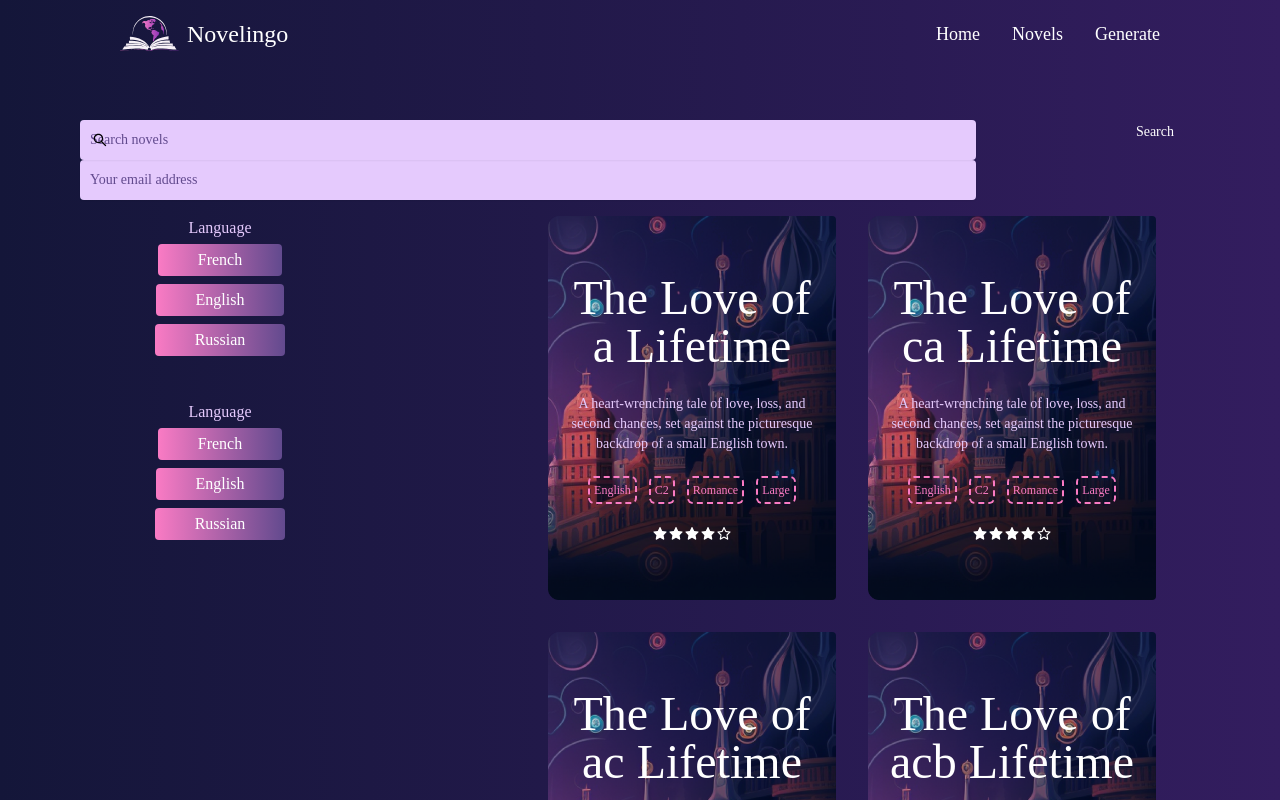
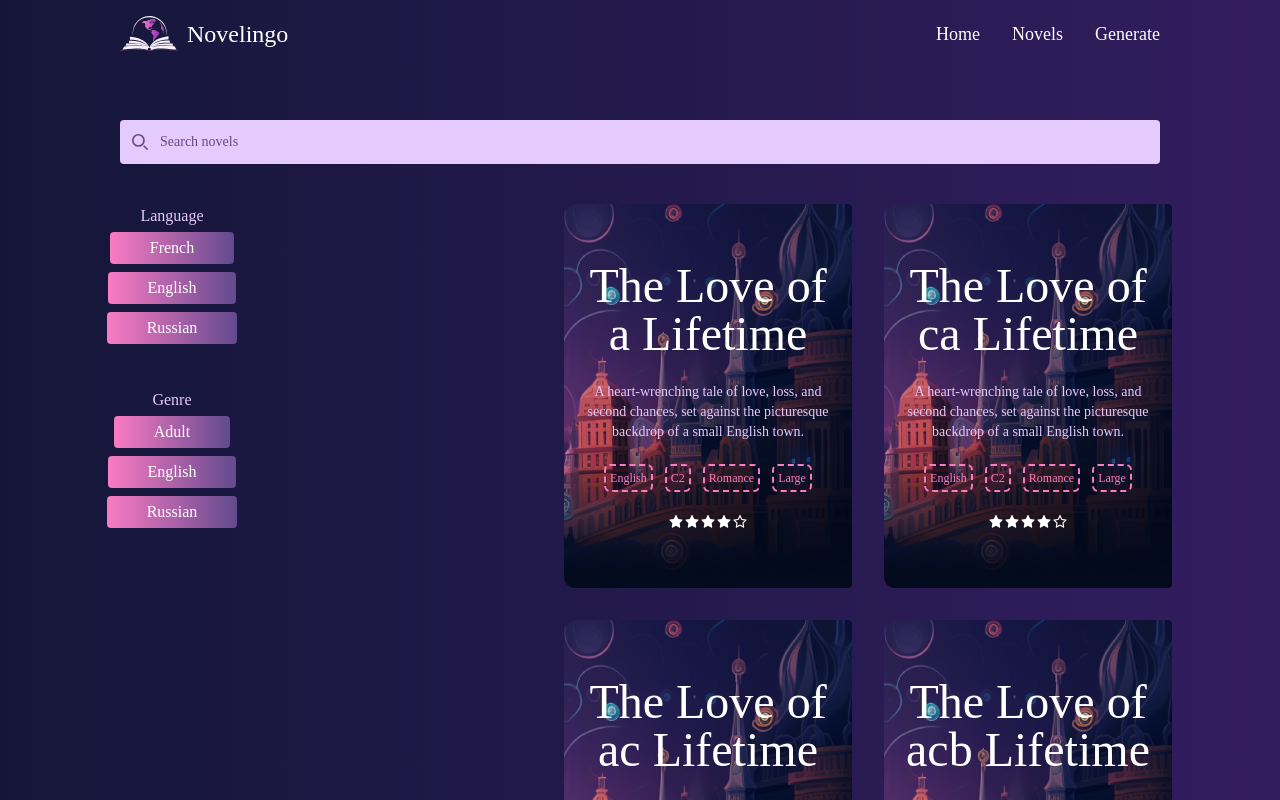
Before and after one commit to Novelingo/novelingo_frontend, a React (Vite) app: page /novels in a window 1280 px wide. Shown: the top 800 px of the page. Built offline with nearby package versions, Linux system fonts and the light colour scheme; a web font is replaced by a local one.

Commit message:
search input issue

```diff
--- a/src/components/Footer.tsx
+++ b/src/components/Footer.tsx
@@ -24,7 +24,7 @@ export default function Footer() {
         <div className='text-center underline underline-offset-2 flex flex-col p-4 text-white'>
         {
           Links.map((link)=>(
-              <Link to={link.link} className='mt-4'>{link.name}</Link>
+              <Link key={link.name} to={link.link} className='mt-4'>{link.name}</Link>
           ))
         }
         </div>
--- a/src/components/NovelCard.tsx
+++ b/src/components/NovelCard.tsx
@@ -21,7 +21,7 @@ interface NovelProps{
 
         <ul className="flex mb-6 text-pink">
           {genres.map((genre)=>(
-           <li className="outline-dashed outline-2 rounded text-xs mx-2 p-1">{genre}</li>     ))}
+           <li key={genre} className="outline-dashed outline-2 rounded text-xs mx-2 p-1">{genre}</li>     ))}
         </ul>
 
         <div className="flex text-white">
--- a/src/pages/Novels.tsx
+++ b/src/pages/Novels.tsx
@@ -35,37 +35,25 @@ cover: bookcover,
     {title: 'Language',
     options: [{id: '1',title: 'French'}, {id: '2', title: 'English'}, {id: '3', title: 'Russian'}]
     },
-    {title: 'Language',
-    options: [{id: '1',title: 'French'}, {id: '2', title: 'English'}, {id: '3', title: 'Russian'}]
+    {title: 'Genre',
+    options: [{id: '1',title: 'Adult'}, {id: '2', title: 'English'}, {id: '3', title: 'Russian'}]
     }
   ]
   return (
-    <div className="mt-10 md:px-20 px-5 md:py-20 py-10">
-       <label className="mb-2 text-sm font-medium text-gray-900 sr-only dark:text-white">Search</label>
-    <div className="relative">
+    <div className="mt-10 md:px-20 px-5 md:py-20 py-10 flex flex-col justify-center ">
+
+    <div className="relative z-0 mx-10">
         <div className="absolute inset-y-0 left-0 flex items-center pl-3 pointer-events-none">
-            <div className="w-4 h-4 text-gray-500 dark:text-gray-400" aria-hidden="true">
-              <AiOutlineSearch />
-
-            </div>
+            <svg className="w-4 h-4 text-purple" aria-hidden="true" xmlns="http://www.w3.org/2000/svg" fill="none" viewBox="0 0 20 20">
+                <path stroke="currentColor" strokeLinecap="round" strokeLinejoin="round" strokeWidth="2" d="m19 19-4-4m0-7A7 7 0 1 1 1 8a7 7 0 0 1 14 0Z"/>
+            </svg>
         </div>
-        <input type="search" id="default-search" className="w-4/5 self-center text-purple lg:p-2.5 pr-5 lg:pr-14 p-1.5 pl-3 placeholder:text-purple text-base  bg-light rounded shadow-sm focus:outline-none sm:text-sm" placeholder="Search novels" required />
-        <button type="submit" className="text-white absolute right-2.5 bottom-2.5 bg-blue-700 hover:bg-blue-800 focus:ring-4 focus:outline-none focus:ring-blue-300 font-medium rounded-lg text-sm px-4 py-2 dark:bg-blue-600 dark:hover:bg-blue-700 dark:focus:ring-blue-800">Search</button>
+        <input type="search" id="default-search" className="w-full self-center text-purple p-3 pl-10 placeholder:text-purple text-base  bg-light rounded shadow-sm focus:outline-none sm:text-sm" placeholder="Search novels" required />
     </div>
 
-      <div>
-        <span>
-          <span >
-          </span>
-            <input className="w-4/5 self-center text-purple lg:p-2.5 pr-5 lg:pr-14 p-1.5 pl-3 placeholder:text-purple text-base  bg-light rounded shadow-sm focus:outline-none sm:text-sm" name="myInput" placeholder="Your email address" />
+    <div className='mt-6 flex flex-wrap justify-center ' >
 
-        </span>
-
-      </div>
-
-    <div className=' flex flex-wrap justify-center ' >
-
-      <div className=" w-1/5 ">
+      <div className=" pr-24">
           {
         filters.map((filter)=>(
           <Filter key={filter.title} title={filter.title} options={filter.options} />
```
